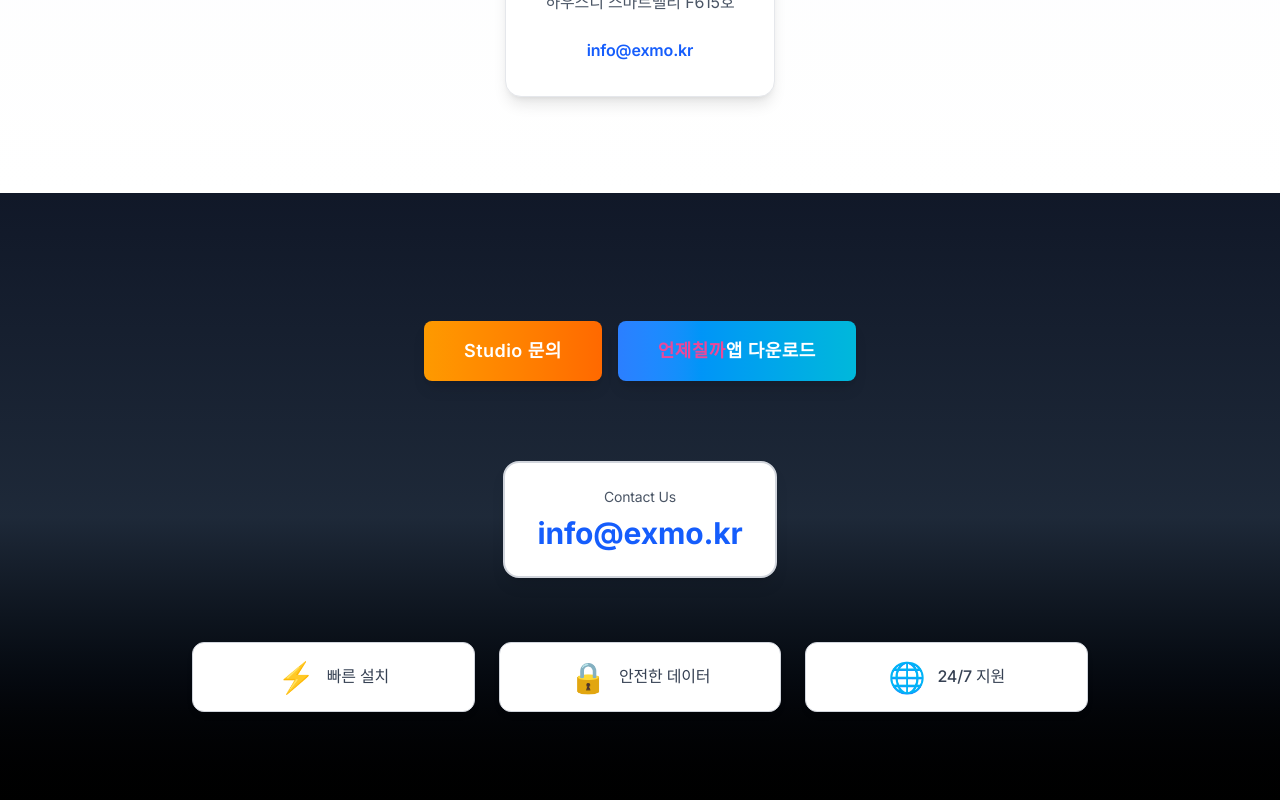
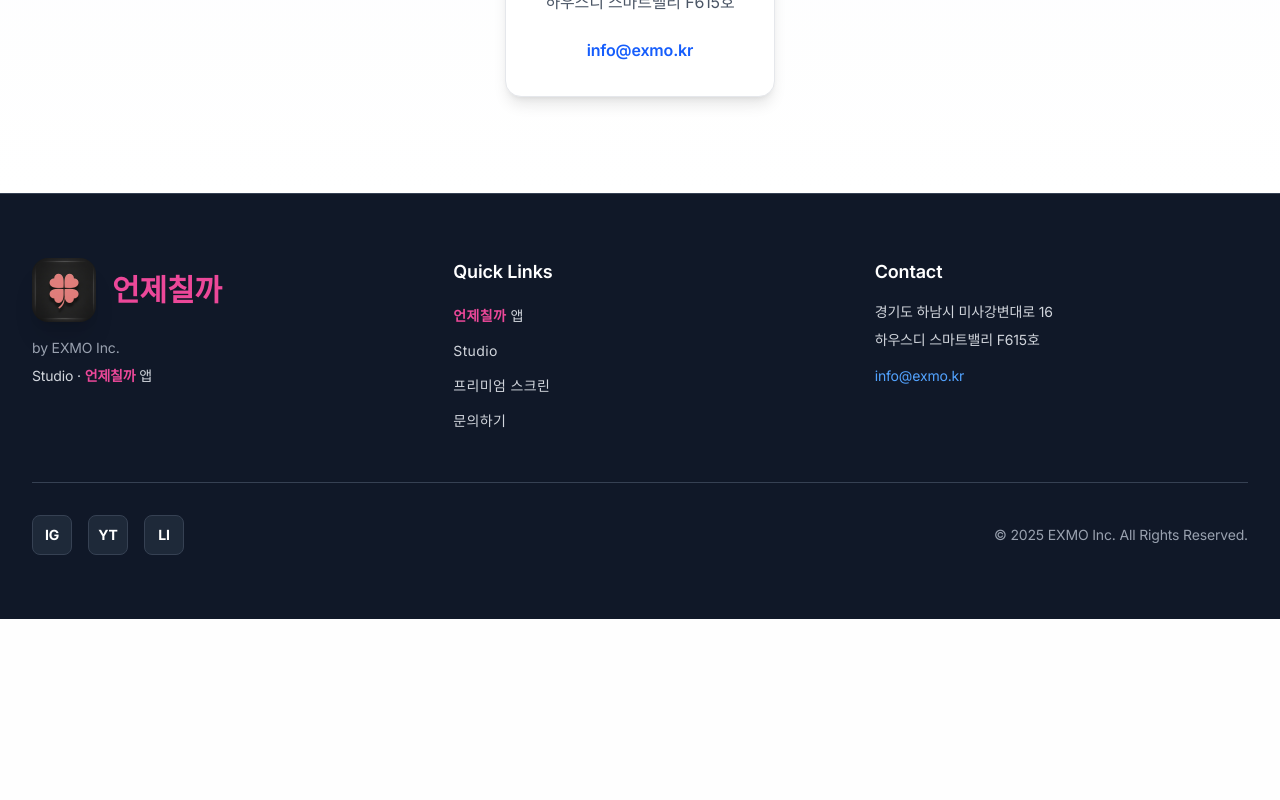
Before and after one commit to BAE-EXMO/ddadang, a Next.js app: page / in a window 1280 px wide. Shown: the part 8580-9380 px from the top of the page. After the commit the page ends 9199 px from the top, so only its background shows below. Built offline with nearby package versions, Linux system fonts and the light colour scheme; a web font is replaced by a local one.

Commit message:
refactor: CTASection 완전 삭제
- CTASection 파일 삭제
- page.tsx에서 CTASection import 및 사용 제거
- 모든 CTA 버튼, 연락처 정보, 기능 카드 제거
- 더 간결한 페이지 구성

```diff
--- a/app/page.tsx
+++ b/app/page.tsx
@@ -6,7 +6,6 @@
 import AirtentSection from '@/components/sections/AirtentSection';
 import AppGuideSection from '@/components/sections/AppGuideSection';
 import StorySection from '@/components/sections/StorySection';
-import CTASection from '@/components/sections/CTASection';
 
 export default function Home() {
   return (
@@ -17,7 +16,6 @@
         <AppGuideSection />
         <AirtentSection />
         <StorySection />
-        <CTASection />
       </main>
       <Footer />
     </>
--- a/components/sections/CTASection.tsx
+++ /dev/null
@@ -1,135 +0,0 @@
-'use client';
-
-import React, { useState, useEffect } from 'react';
-import { motion } from 'framer-motion';
-import Button from '../ui/Button';
-
-export default function CTASection() {
-  const [mounted, setMounted] = useState(false);
-  const [particles] = useState(() =>
-    Array.from({ length: 15 }, () => ({
-      left: Math.random() * 100,
-      top: Math.random() * 100,
-      duration: Math.random() * 4 + 3,
-      delay: Math.random() * 3,
-    }))
-  );
-
-  useEffect(() => {
-    setMounted(true);
-  }, []);
-
-  return (
-    <section
-      id="contact"
-      className="relative py-32 overflow-hidden"
-    >
-      {/* Background with Overlay */}
-      <div className="absolute inset-0">
-        <div className="absolute inset-0 bg-gradient-to-b from-gray-900 via-gray-800 to-black z-10" />
-        {/* Sunset colors for emotional touch */}
-        <motion.div
-          animate={{
-            scale: [1, 1.2, 1],
-            opacity: [0.3, 0.5, 0.3],
-          }}
-          transition={{
-            duration: 15,
-            repeat: Infinity,
-            ease: "easeInOut",
-          }}
-          className="absolute top-0 left-0 w-full h-full bg-gradient-to-br from-orange-400/30 via-yellow-500/20 to-transparent"
-        />
-      </div>
-
-      {/* Content */}
-      <div className="relative z-20 max-w-7xl mx-auto px-4 sm:px-6 lg:px-8 text-center">
-        {/* CTA Buttons */}
-        <motion.div
-          initial={{ opacity: 0, y: 30 }}
-          whileInView={{ opacity: 1, y: 0 }}
-          viewport={{ once: true }}
-          transition={{ duration: 0.8, delay: 0.3 }}
-          className="flex flex-col sm:flex-row gap-4 justify-center items-center mb-16"
-        >
-               <Button variant="primary" size="lg" href="#airtent">
-                 Studio 문의
-               </Button>
-               <Button variant="secondary" size="lg" href="#app">
-                 <span className="brand-name">언제칠까</span> 앱 다운로드
-               </Button>
-        </motion.div>
-
-        {/* Contact Info */}
-        <motion.div
-          initial={{ opacity: 0 }}
-          whileInView={{ opacity: 1 }}
-          viewport={{ once: true }}
-          transition={{ duration: 0.8, delay: 0.5 }}
-          className="mt-20"
-        >
-          <div className="inline-block px-8 py-6 bg-white backdrop-blur-xl rounded-2xl border-2 border-gray-300 shadow-lg">
-            <p className="text-gray-600 text-sm mb-2 font-mono">Contact Us</p>
-            <a
-              href="mailto:info@exmo.kr"
-              className="text-2xl md:text-3xl font-bold text-blue-600 hover:text-indigo-600 transition-all"
-            >
-              info@exmo.kr
-            </a>
-          </div>
-        </motion.div>
-
-        {/* Additional Features */}
-        <motion.div
-          initial={{ opacity: 0, y: 30 }}
-          whileInView={{ opacity: 1, y: 0 }}
-          viewport={{ once: true }}
-          transition={{ duration: 0.8, delay: 0.6 }}
-          className="mt-16 grid grid-cols-1 md:grid-cols-3 gap-6 max-w-4xl mx-auto"
-        >
-          {[
-            { icon: '⚡', text: '빠른 설치' },
-            { icon: '🔒', text: '안전한 데이터' },
-            { icon: '🌐', text: '24/7 지원' },
-          ].map((feature, i) => (
-            <div
-              key={i}
-              className="flex items-center justify-center gap-3 px-6 py-4 bg-white backdrop-blur-lg rounded-xl border border-gray-300 shadow-md"
-            >
-              <span className="text-3xl">{feature.icon}</span>
-              <span className="text-gray-700 font-medium">{feature.text}</span>
-            </div>
-          ))}
-        </motion.div>
-      </div>
-
-      {/* Floating Elements */}
-      {mounted && (
-        <div className="absolute inset-0 pointer-events-none">
-          {particles.map((particle, i) => (
-            <motion.div
-              key={i}
-              className="absolute w-2 h-2 bg-gray-400 rounded-full"
-              style={{
-                left: `${particle.left}%`,
-                top: `${particle.top}%`,
-              }}
-              initial={{
-                opacity: 0,
-              }}
-              animate={{
-                y: [0, -300],
-                opacity: [0, 1, 0],
-              }}
-              transition={{
-                duration: particle.duration,
-                repeat: Infinity,
-                delay: particle.delay,
-              }}
-            />
-          ))}
-        </div>
-      )}
-    </section>
-  );
-}
```
